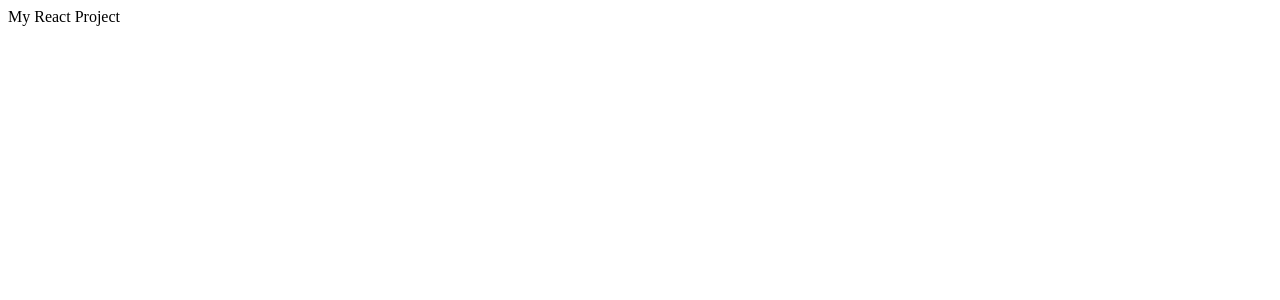
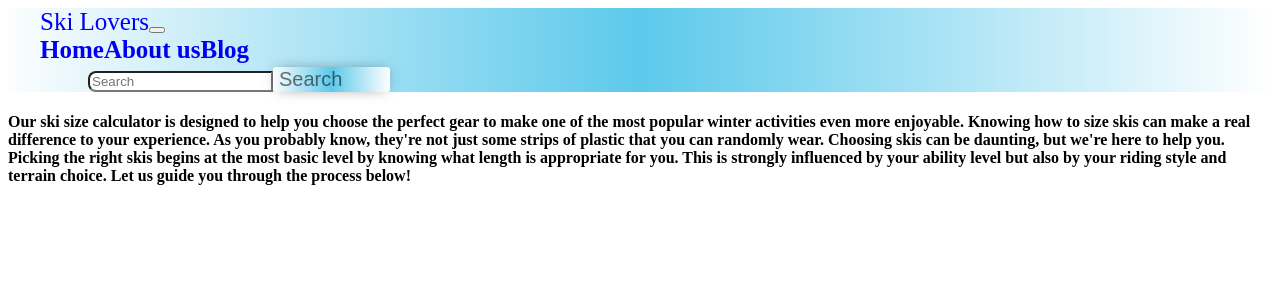
Before and after one commit to cristinabadea/F-project, a React (Create React App) app in the folder f-project/: page / in a window 1280 px wide. Shown: the top 300 px of the page. Built offline with nearby package versions, Linux system fonts and the light colour scheme.

Commit message:
Navbar
Plus:
- routing
- context
- home.jsx

```diff
--- a/f-project/package.json
+++ b/f-project/package.json
@@ -6,8 +6,13 @@
     "@testing-library/jest-dom": "^5.15.0",
     "@testing-library/react": "^11.2.7",
     "@testing-library/user-event": "^12.8.3",
+    "bootstrap": "^5.1.3",
+    "history": "^5.1.0",
     "react": "^17.0.2",
+    "react-bootstrap": "^2.0.2",
+    "react-context": "^0.0.3",
     "react-dom": "^17.0.2",
+    "react-router-dom": "^6.0.2",
     "react-scripts": "4.0.3",
     "web-vitals": "^1.1.2"
   },
--- a/f-project/src/App.js
+++ b/f-project/src/App.js
@@ -1,8 +1,9 @@
+import MyRouter from "./Router";
 
 function App() {
   return (
     <div>
-    My React Project
+      <MyRouter/>
     </div>
   );
 }
--- a/f-project/src/Components/Nav.css
+++ b/f-project/src/Components/Nav.css
@@ -0,0 +1,129 @@
+.my-navbar {
+    max-height: 7rem;
+  }
+  .navbar-brand {
+    font-size: 25px;
+    font-weight: 500;
+  }
+  .navbar-brand:hover {
+    color: rgba(153, 66, 66, 0.55);
+  }
+  .my-nav-title {
+    font-size: 25px;
+    font-weight: 600;
+    background: rgb(251, 253, 254);
+    background: -moz-linear-gradient(
+      left,
+      rgb(251, 253, 254) 0%,
+      rgb(92, 201, 235) 50%,
+      rgb(255, 255, 255) 100%
+    );
+    background: -webkit-gradient(
+      left top,
+      right top,
+      color-stop(0%, rgb(251, 253, 254)),
+      color-stop(50%, rgb(92, 201, 235)),
+      color-stop(100%, rgb(255, 255, 255))
+    );
+    background: -webkit-linear-gradient(
+      left,
+      rgb(251, 253, 254) 0%,
+      rgb(92, 201, 235) 50%,
+      rgb(255, 255, 255) 100%
+    );
+    background: -o-linear-gradient(
+      left,
+      rgb(251, 253, 254) 0%,
+      rgb(92, 201, 235) 50%,
+      rgb(255, 255, 255) 100%
+    );
+    background: -ms-linear-gradient(
+      left,
+      rgb(251, 253, 254) 0%,
+      rgb(92, 201, 235) 50%,
+      rgb(255, 255, 255) 100%
+    );
+    background: linear-gradient(
+      to right,
+      rgb(251, 253, 254) 0%,
+      rgb(92, 201, 235) 50%,
+      rgb(255, 255, 255) 100%
+    );
+    filter: progid:DXImageTransform.Microsoft.gradient( startColorstr='#fbfdfe', endColorstr='#ffffff', GradientType=1 );
+    padding-left: 2rem;
+  }
+
+  .my-form {
+    padding-left: 3rem;
+  }
+  .my-form input {
+    border-bottom-left-radius: 0.5rem;
+    border-top-left-radius: 0.5rem;
+    border-top-right-radius: 0%;
+    border-bottom-right-radius: 0%;
+  }
+  #nav-button {
+    border-bottom-left-radius: 0%;
+    border-top-left-radius: 0%;
+    border-top-right-radius: 0.5rem;
+    border-bottom-right-radius: 0.5rem;
+    padding-right: 3rem;
+    color: rgba(0, 0, 0, 0.55);
+    font-size: 20px;
+    text-align: center;
+
+    border-radius: 3px;
+    border: rgb(5, 44, 49);
+
+    overflow: hidden;
+    box-shadow: 0px 0px 15px -5px;
+    background: rgb(251, 253, 254);
+    background: -moz-linear-gradient(
+      left,
+      rgb(251, 253, 254) 0%,
+      rgb(92, 201, 235) 50%,
+      rgb(255, 255, 255) 100%
+    );
+    background: -webkit-gradient(
+      left top,
+      right top,
+      color-stop(0%, rgb(251, 253, 254)),
+      color-stop(50%, rgb(92, 201, 235)),
+      color-stop(100%, rgb(255, 255, 255))
+    );
+    background: -webkit-linear-gradient(
+      left,
+      rgb(251, 253, 254) 0%,
+      rgb(92, 201, 235) 50%,
+      rgb(255, 255, 255) 100%
+    );
+    background: -o-linear-gradient(
+      left,
+      rgb(251, 253, 254) 0%,
+      rgb(92, 201, 235) 50%,
+      rgb(255, 255, 255) 100%
+    );
+    background: -ms-linear-gradient(
+      left,
+      rgb(251, 253, 254) 0%,
+      rgb(92, 201, 235) 50%,
+      rgb(255, 255, 255) 100%
+    );
+    background: linear-gradient(
+      to right,
+      rgb(251, 253, 254) 0%,
+      rgb(92, 201, 235) 50%,
+      rgb(255, 255, 255) 100%
+    );
+    filter: progid:DXImageTransform.Microsoft.gradient( startColorstr='#fbfdfe', endColorstr='#ffffff', GradientType=1 );
+    transition: 0.6s;
+    animation: linear;
+  }
+  #nav-button:hover {
+    color: azure;
+    transform: scale(1.08);
+    box-shadow: 0px 0px 15px 0px;
+  }
+  a {
+    text-decoration: none;
+  }
--- a/f-project/src/Components/Nav.jsx
+++ b/f-project/src/Components/Nav.jsx
@@ -0,0 +1,47 @@
+import React from "react";
+import "./Nav.css";
+import { Navbar, Nav, Form, FormControl, Button } from "react-bootstrap";
+import { Link } from "react-router-dom";
+
+const MyNav = () => {
+  return (
+    <div className="my-navbar">
+      <Navbar className="my-nav-title" expand="lg">
+        <Link to="/">
+          <Navbar.Brand href="#">Ski Lovers</Navbar.Brand>
+        </Link>
+        <Navbar.Toggle aria-controls="navbarScroll" />
+        <Navbar.Collapse id="navbarScroll">
+          <Nav
+            className="mr-auto my-2 my-lg-0"
+            style={{ maxHeight: "100px" }}
+            navbarScroll
+          >
+            <Link to="/">
+              <Nav.Link href="#action1">Home</Nav.Link>
+            </Link>
+            <Link to="/about">
+              <Nav.Link href="#action2">About us</Nav.Link>
+            </Link>
+            <Link to="/blog">
+              <Nav.Link href="#action2">Blog</Nav.Link>
+            </Link>
+          </Nav>
+          <Form className="d-flex my-form">
+            <FormControl
+              type="search"
+              placeholder="Search"
+              className="mr-2"
+              aria-label="Search"
+            />
+            <Button id="nav-button" variant="outline-success">
+              Search
+            </Button>
+          </Form>
+        </Navbar.Collapse>
+      </Navbar>
+    </div>
+  );
+};
+
+export default MyNav;
--- /dev/null
+++ b/f-project/src/Context.jsx
@@ -0,0 +1,17 @@
+import React, { useState } from "react";
+
+const Context = React.createContext();
+const ContextProvider = (props) => {
+  const [globalState, setGlobalState] = useState({});
+
+  const saveUserData = (userData) => {
+    setGlobalState({ ...globalState, userData });
+  }; //recommanded skis - obiect
+  return (
+    <Context.Provider value={{ data: globalState, methods: { saveUserData } }}>
+      {props.children}
+    </Context.Provider>
+  );
+};
+
+export { Context, ContextProvider };
--- a/f-project/src/Pages/Home/Home.css
+++ b/f-project/src/Pages/Home/Home.css
@@ -0,0 +1,4 @@
+
+.home-page {
+    background-color: rgb(255, 255, 255);
+  }
--- a/f-project/src/Pages/Home/Home.jsx
+++ b/f-project/src/Pages/Home/Home.jsx
@@ -0,0 +1,37 @@
+import React, { useContext } from "react";
+import "./Home.css";
+import Nav from "../../Components/Nav";
+// import Calculator from "./Calculator";
+import { Context } from "../../Context";
+
+// import Footer from "../../Components/Footer";
+// import RecommendedSkis from "./RecommendedSkis";
+
+const Home = () => {
+//   const context = useContext(Context);
+  return (
+    <div className="home-page">
+      <Nav></Nav>
+      <h4>
+        Our ski size calculator is designed to help you choose the perfect gear
+        to make one of the most popular winter activities even more enjoyable.
+        Knowing how to size skis can make a real difference to your experience.
+        As you probably know, they're not just some strips of plastic that you
+        can randomly wear. Choosing skis can be daunting, but we're here to help
+        you. Picking the right skis begins at the most basic level by knowing
+        what length is appropriate for you. This is strongly influenced by your
+        ability level but also by your riding style and terrain choice. Let us
+        guide you through the process below!
+      </h4>
+
+      {/* {!context.data.userData ? (
+        <Calculator></Calculator>
+      ) : (
+        <RecommendedSkis></RecommendedSkis>
+      )}
+      <Footer></Footer> */}
+    </div>
+  );
+};
+
+export default Home;
--- /dev/null
+++ b/f-project/src/Router.jsx
@@ -0,0 +1,26 @@
+/** @format */
+import React from "react";
+
+import {
+    BrowserRouter as Router,
+    Routes,
+    Route,
+    Link
+  } from "react-router-dom";
+import Home from "./Pages/Home/Home";
+import About from "./Pages/About/About";
+import Blog from "./Pages/Blog/Blog";
+
+const MyRouter = () => {
+  return (
+    <Router>
+      <Routes>
+        <Route exact path="/about" element={<About/>} />
+        <Route exact path="/blog" element={ <Blog/>} />
+        <Route path="/" element={ <Home />} />
+      </Routes>
+    </Router>
+  );
+};
+
+export default MyRouter;
```
Also changed, not shown: f-project/Context.jsx (deleted), f-project/Router.jsx (deleted), 1 other file (tests, documents, lock files or other folders).
